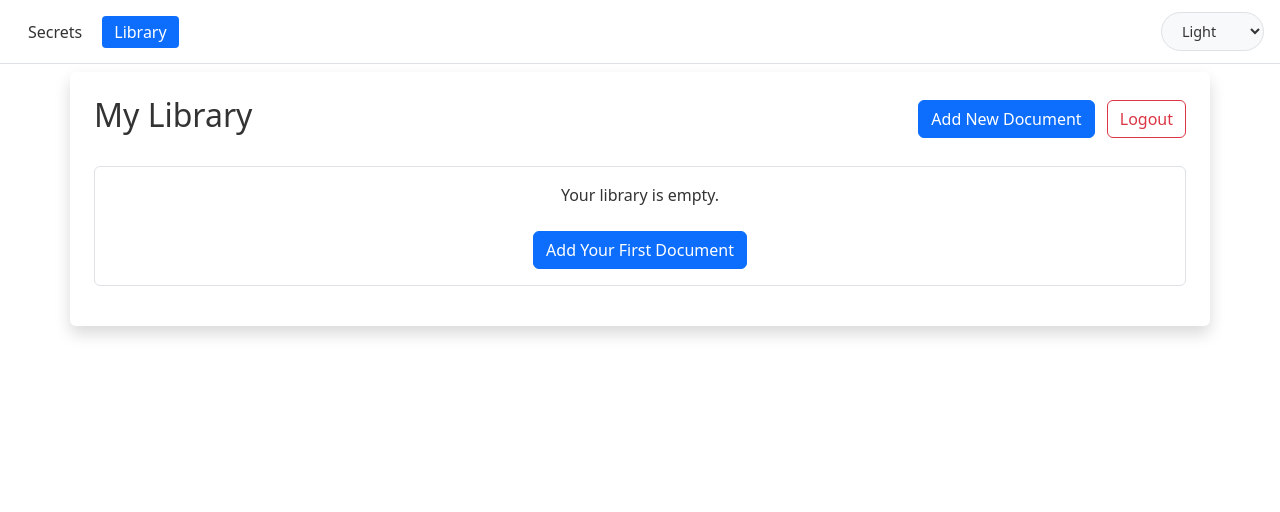
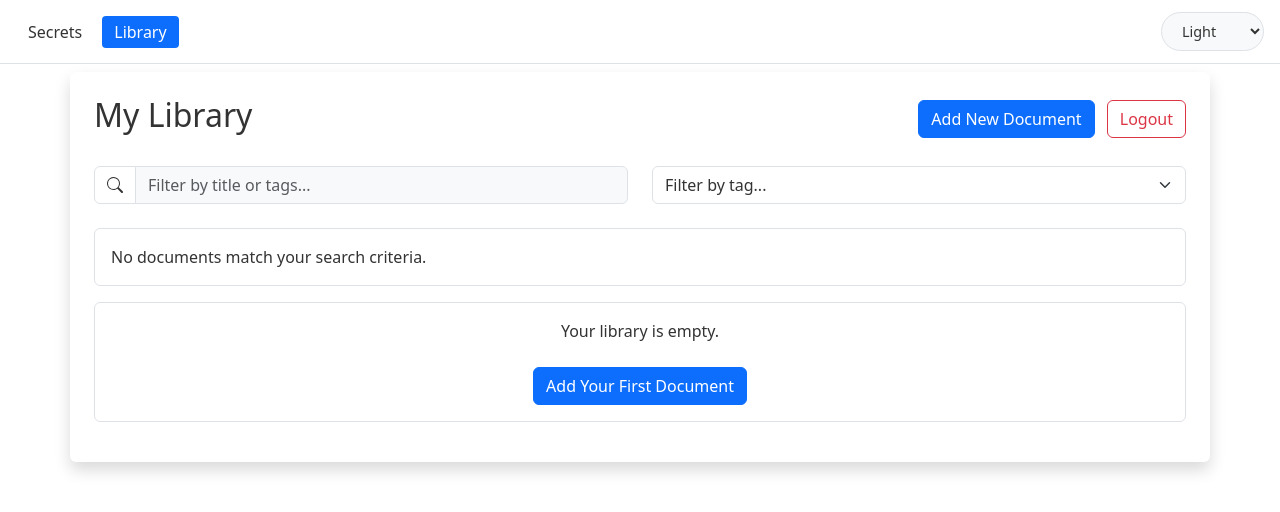
Before and after one commit to dpomian/pwd-manager, a Flask app: page /library/ in a window 1280 px wide. Shown: the top 512 px of the page. Run offline with Flask 3, Linux system fonts and the light colour scheme; the visitor is signed in with stand-in values (Sample User, id 1).

Commit message:
feat: searchable Library by title and tags

```diff
--- a/pwd_manager/library/routes.py
+++ b/pwd_manager/library/routes.py
@@ -45,12 +45,34 @@ def index():
     if "user_id" not in session:
         return redirect(url_for("auth.login"))
 
-    documents = (
-        Document.query.filter_by(user_id=session["user_id"], is_draft=False)
-        .order_by(Document.updated_at.desc())
-        .all()
+    search_query = request.args.get("search", "").lower()
+    tag_filter = request.args.get("tag", "")
+
+    documents = Document.query.filter_by(user_id=session["user_id"], is_draft=False)
+
+    if search_query:
+        documents = documents.filter(
+            (Document.title.ilike(f"%{search_query}%"))
+            | (Document.tags.ilike(f"%{search_query}%"))
+        )
+
+    if tag_filter:
+        documents = documents.filter(Document.tags.ilike(f"%{tag_filter}%"))
+
+    documents = documents.order_by(Document.updated_at.desc()).all()
+
+    all_tags = set()
+    for doc in documents:
+        if doc.tags:
+            all_tags.update(tag.strip() for tag in doc.tags.split(","))
+
+    return render_template(
+        "library/index.html",
+        documents=documents,
+        all_tags=sorted(all_tags),
+        search_query=search_query,
+        tag_filter=tag_filter,
     )
-    return render_template("library/index.html", documents=documents)
 
 
 @library_bp.route("/add", methods=["GET", "POST"])
@@ -86,6 +108,7 @@ def add_document():
             )
 
         document.title = title
+        document.tags = request.form.get("tags")
         document.encrypted_content = (
             encrypt_data(encryption_key, content) if content else None
         )
@@ -198,6 +221,7 @@ def edit_document(doc_id):
 
         content = request.form.get("content", "")
         document.title = title
+        document.tags = request.form.get("tags")
         document.encrypted_content = (
             encrypt_data(encryption_key, content) if content else None
         )
--- a/pwd_manager/models.py
+++ b/pwd_manager/models.py
@@ -111,6 +111,7 @@ class Document(db.Model):
     user_id = db.Column(db.Integer, db.ForeignKey("user.id"), nullable=False)
     title = db.Column(db.String(200), nullable=False)
     encrypted_content = db.Column(db.Text, nullable=True)
+    tags = db.Column(db.String(255), nullable=True)
     is_draft = db.Column(db.Boolean, default=False, nullable=False)
     created_at = db.Column(db.DateTime, default=datetime.utcnow, nullable=False)
     updated_at = db.Column(
--- a/pwd_manager/templates/library/document_form.html
+++ b/pwd_manager/templates/library/document_form.html
@@ -15,6 +15,11 @@
                     <div class="mb-3">
                         <label for="title" class="form-label">Title</label>
                         <input type="text" class="form-control" id="title" name="title" value="{{ document.title }}" required placeholder="Document title">
+                    </div>
+                    <div class="mb-3">
+                        <label for="tags" class="form-label">Tags</label>
+                        <input type="text" class="form-control" id="tags" name="tags" value="{{ document.tags or '' }}" placeholder="e.g., work,personal,banking">
+                        <small class="form-text text-muted">Separate tags with commas, no spaces allowed in tags</small>
                     </div>
                     <div class="mb-3">
                         <label for="content" class="form-label">Markdown Content</label>
--- a/pwd_manager/templates/library/index.html
+++ b/pwd_manager/templates/library/index.html
@@ -13,13 +13,46 @@
             </div>
         </div>
 
+        <div class="row mb-4">
+            <div class="col-md-6">
+                <div class="input-group">
+                    <span class="input-group-text">
+                        <svg xmlns="http://www.w3.org/2000/svg" width="16" height="16" fill="currentColor" class="bi bi-search" viewBox="0 0 16 16">
+                            <path d="M11.742 10.344a6.5 6.5 0 1 0-1.397 1.398h-.001c.03.04.062.078.098.115l3.85 3.85a1 1 0 0 0 1.415-1.414l-3.85-3.85a1.007 1.007 0 0 0-.115-.1zM12 6.5a5.5 5.5 0 1 1-11 0 5.5 5.5 0 0 1 11 0z"/>
+                        </svg>
+                    </span>
+                    <input type="text" id="searchInput" class="form-control" placeholder="Filter by title or tags..." autocomplete="off" value="{{ search_query }}">
+                </div>
+            </div>
+            <div class="col-md-6">
+                <select id="tagFilter" class="form-select">
+                    <option value="">Filter by tag...</option>
+                    {% for tag in all_tags %}
+                        <option value="{{ tag }}" {% if tag == tag_filter %}selected{% endif %}>{{ tag }}</option>
+                    {% endfor %}
+                </select>
+            </div>
+        </div>
+
+        <div id="noResults" class="alert alert-info d-none">
+            No documents match your search criteria.
+        </div>
+
         <div class="list-group" id="documentList">
             {% if documents %}
                 {% for doc in documents %}
-                    <div class="list-group-item list-group-item-action d-flex justify-content-between align-items-center"
+                    <div class="list-group-item list-group-item-action d-flex justify-content-between align-items-center document-entry"
+                         data-title="{{ doc.title }}"
                          onclick="window.location.href = '{{ url_for('library.view_document', doc_id=doc.id) }}'">
                         <div class="flex-grow-1">
                             <h5 class="mb-1 entry-title">{{ doc.title }}</h5>
+                            {% if doc.tags %}
+                                <div class="tags">
+                                    {% for tag in doc.tags.split(',') %}
+                                        <span class="badge bg-secondary me-1">{{ tag }}</span>
+                                    {% endfor %}
+                                </div>
+                            {% endif %}
                             <small class="text-muted">Updated {{ doc.updated_at.strftime('%Y-%m-%d %H:%M') }}</small>
                         </div>
                         <div onclick="event.stopPropagation()">
@@ -40,3 +73,43 @@
     </div>
 </div>
 {% endblock %}
+
+{% block scripts %}
+<script>
+document.addEventListener('DOMContentLoaded', function() {
+    const searchInput = document.getElementById('searchInput');
+    const tagFilter = document.getElementById('tagFilter');
+    const entries = document.querySelectorAll('.document-entry');
+    const noResults = document.getElementById('noResults');
+
+    function filterEntries() {
+        const searchTerm = searchInput.value.toLowerCase().trim();
+        const selectedTag = tagFilter.value.toLowerCase().trim();
+        let hasVisibleEntries = false;
+
+        entries.forEach(entry => {
+            const title = (entry.dataset.title || '').toLowerCase();
+            const tags = Array.from(entry.querySelectorAll('.badge'))
+                .map(tag => tag.textContent.toLowerCase());
+
+            const matchesSearch = !searchTerm || title.includes(searchTerm) || tags.some(tag => tag.includes(searchTerm));
+            const matchesTag = !selectedTag || tags.includes(selectedTag);
+
+            if (matchesSearch && matchesTag) {
+                entry.classList.remove('d-none');
+                hasVisibleEntries = true;
+            } else {
+                entry.classList.add('d-none');
+            }
+        });
+
+        noResults.classList.toggle('d-none', hasVisibleEntries);
+    }
+
+    searchInput.addEventListener('input', filterEntries);
+    tagFilter.addEventListener('change', filterEntries);
+
+    filterEntries();
+});
+</script>
+{% endblock %}
```
Also changed, not shown: migrations/versions/add_document_tags.py (added, +31 -0 lines), tests/test_library.py (+104 -0 lines).
